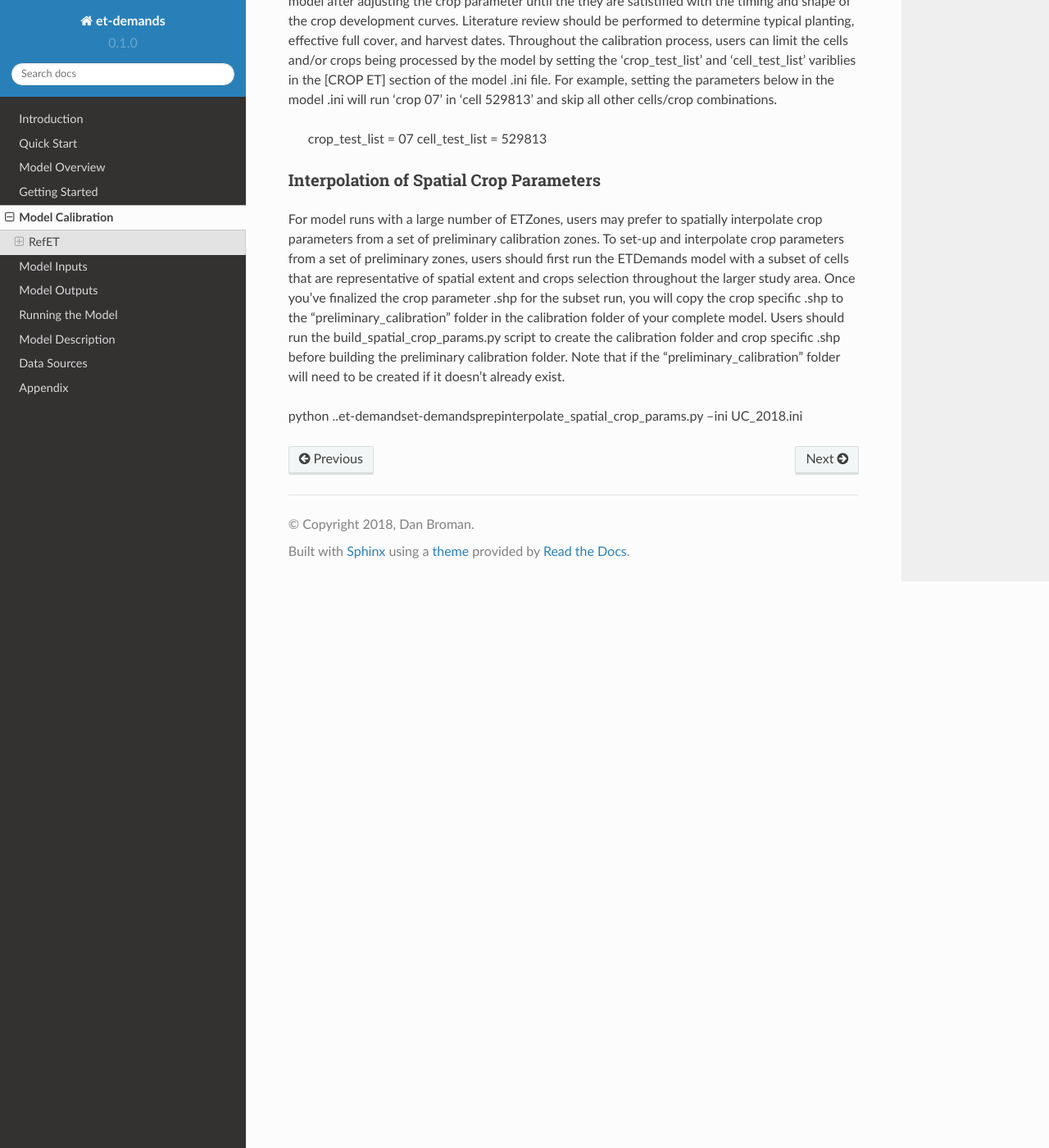
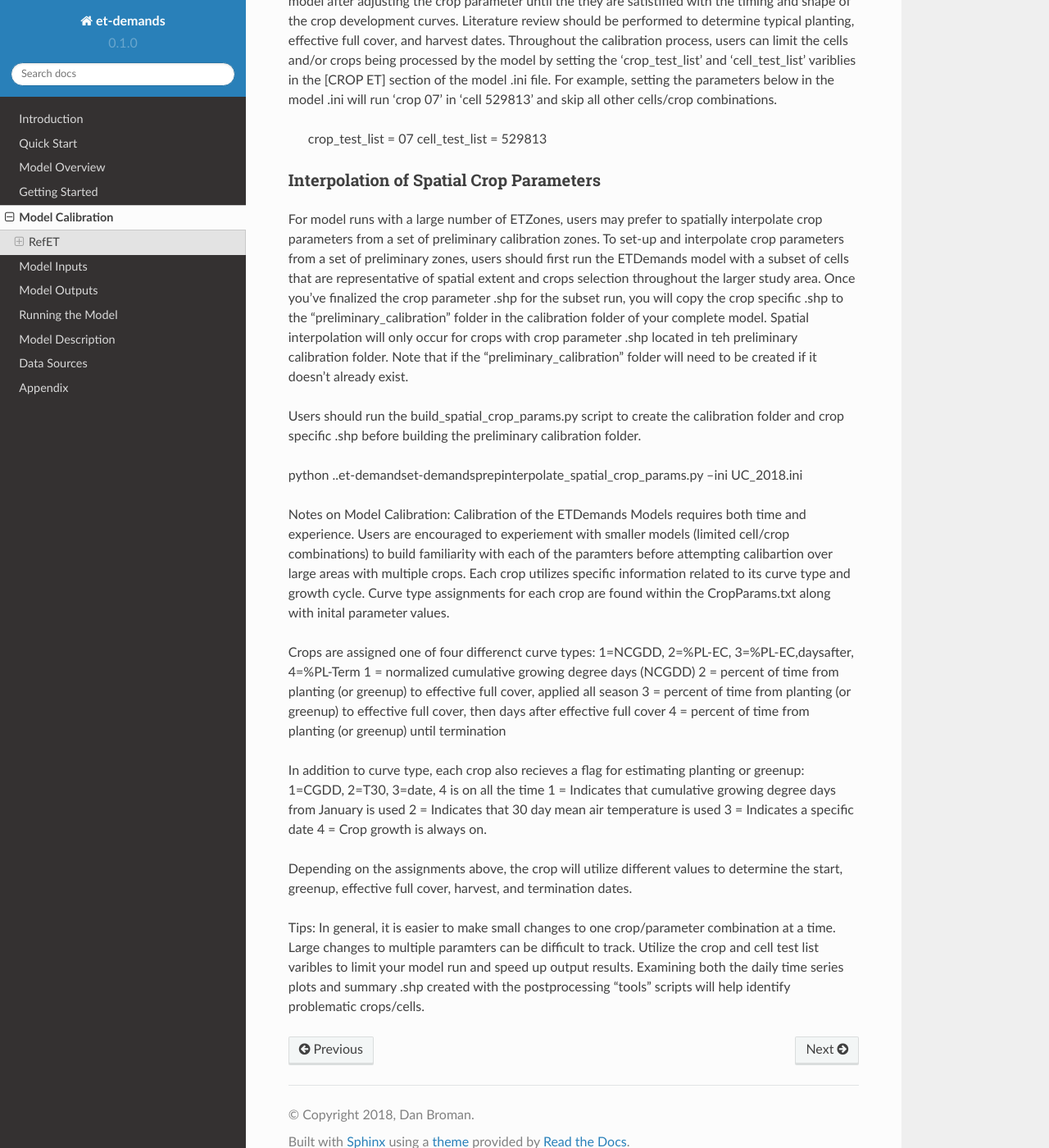
Before and after one commit to DOI-BOR/et-demands, a Sphinx documentation site: the page built from docs/model_calibration.rst, in a window 1280 px wide and 1400 px high, scrolled down 1340 px. Shown: the whole window at 82% size. Built offline with Sphinx 7.4.7 and the Read the Docs theme 2.0.0, drawn with Linux system fonts in a browser that asks for light colours; formulas are drawn with MathJax 3.

Commit message:
Added crop params descriptions/notes/tips

```diff
--- a/docs/model_calibration.rst
+++ b/docs/model_calibration.rst
@@ -47,6 +47,30 @@ Calibrating the ETDemands model is an iterative process that requires users to p
 
 Interpolation of Spatial Crop Parameters
 ^^^^^^^^^^^^^^^^^^^^^^^^^^^^^^^^^
-For model runs with a large number of ETZones, users may prefer to spatially interpolate crop parameters from a set of preliminary calibration zones. To set-up and interpolate crop parameters from a set of preliminary zones, users should first run the ETDemands model with a subset of cells that are representative of spatial extent and crops selection throughout the larger study area. Once you've finalized the crop parameter .shp for the subset run, you will copy the crop specific .shp to the "preliminary_calibration" folder in the calibration folder of your complete model. Users should run the build_spatial_crop_params.py script to create the calibration folder and crop specific .shp before building the preliminary calibration folder. Note that if the "preliminary_calibration" folder will need to be created if it doesn't already exist.
+For model runs with a large number of ETZones, users may prefer to spatially interpolate crop parameters from a set of preliminary calibration zones. To set-up and interpolate crop parameters from a set of preliminary zones, users should first run the ETDemands model with a subset of cells that are representative of spatial extent and crops selection throughout the larger study area. Once you've finalized the crop parameter .shp for the subset run, you will copy the crop specific .shp to the "preliminary_calibration" folder in the calibration folder of your complete model. Spatial interpolation will only occur for crops with crop parameter .shp located in teh preliminary calibration folder. Note that if the "preliminary_calibration" folder will need to be created if it doesn't already exist.
+
+Users should run the build_spatial_crop_params.py script to create the calibration folder and crop specific .shp before building the preliminary calibration folder.
 
 python ..\et-demands\et-demands\prep\interpolate_spatial_crop_params.py --ini UC_2018.ini
+
+Notes on Model Calibration:
+Calibration of the ETDemands Models requires both time and experience. Users are encouraged to experiement with smaller models (limited cell/crop combinations) to build familiarity with each of the paramters before attempting calibartion over large areas with multiple crops. Each crop utilizes specific information related to its curve type and growth cycle. Curve type assignments for each crop are found within the CropParams.txt along with inital parameter values.
+
+Crops are assigned one of four differenct curve types:
+1=NCGDD, 2=%PL-EC, 3=%PL-EC,daysafter, 4=%PL-Term
+1 = normalized cumulative growing degree days (NCGDD)
+2 = percent of time from planting (or greenup) to effective full cover, applied all season
+3 = percent of time from planting (or greenup) to effective full cover, then days after effective full cover
+4 = percent of time from planting (or greenup) until termination
+
+In addition to curve type, each crop also recieves a flag for estimating planting or greenup:
+1=CGDD, 2=T30, 3=date, 4 is on all the time
+1 = Indicates that cumulative growing degree days from January is used
+2 = Indicates that 30 day mean air temperature is used
+3 = Indicates a specific date
+4 = Crop growth is always on.
+
+Depending on the assignments above, the crop will utilize different values to determine the start, greenup, effective full cover, harvest, and termination dates.
+
+Tips:
+In general, it is easier to make small changes to one crop/parameter combination at a time. Large changes to multiple paramters can be difficult to track. Utilize the crop and cell test list varibles to limit your model run and speed up output results. Examining both the daily time series plots and summary .shp created with the postprocessing "tools" scripts will help identify problematic crops/cells.
```
